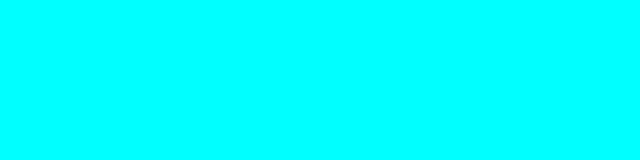
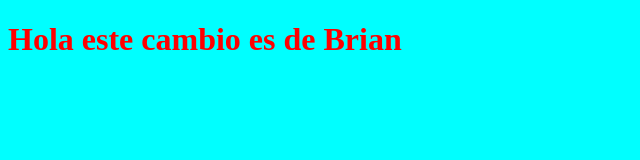
Before and after one commit to joaco683/pro1-grupo1-tp, a plain HTML site: page index.html in a window 1280 px wide. Shown: the whole page, without its empty margins (0-640 px from the left). Drawn offline with Linux system fonts and the light colour scheme.

Commit message:
agregar un h1 en index.html

```diff
--- a/index.html
+++ b/index.html
@@ -8,6 +8,9 @@
 </head>
 <body>
 
+<h1>Hola este cambio es de Brian</h1>
+
+
     <script src="./js/index.js"></script>
 </body>
 </html>
```
